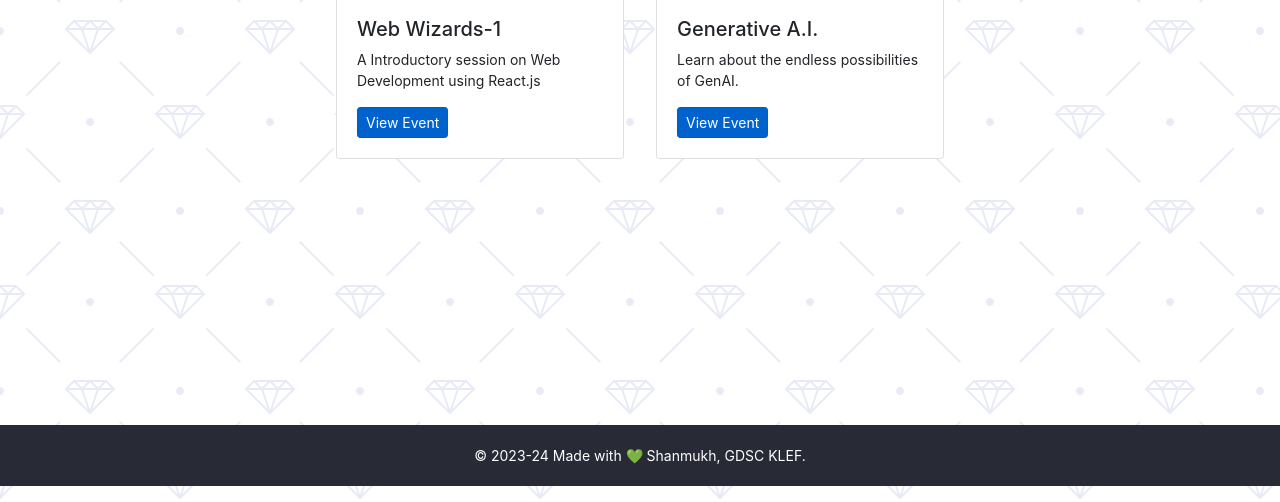
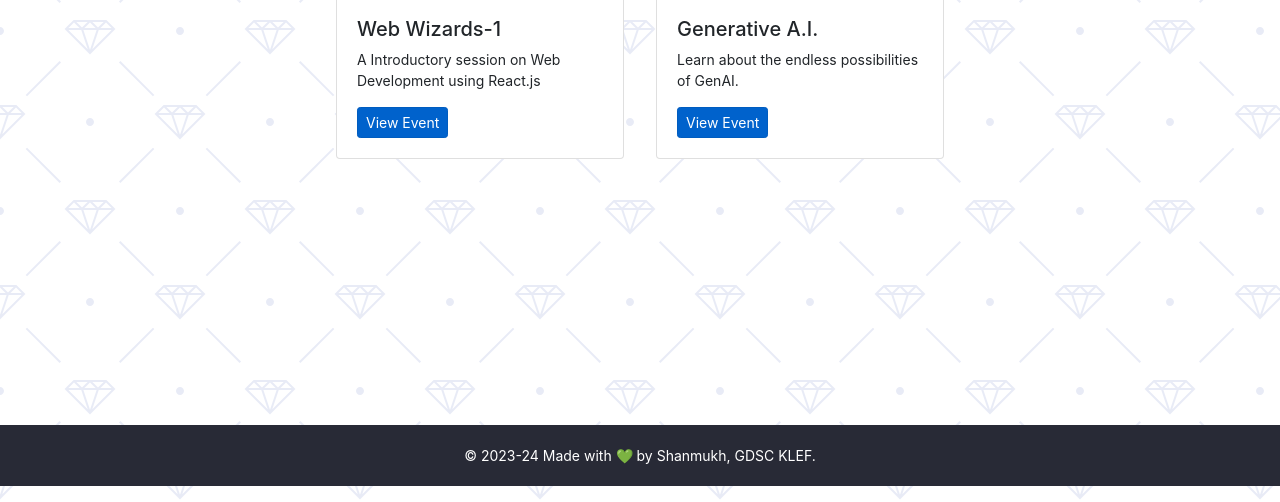
Before and after one commit to Shanmukh025/GDSCWebsite, a plain HTML site: page events.html in a window 1280 px wide. Shown: the part 1858-2360 px from the top of the page. Drawn offline with nearby package versions, Linux system fonts and the light colour scheme.

Commit message:
Update events.html

```diff
--- a/events.html
+++ b/events.html
@@ -111,7 +111,7 @@
     </div>
   </div>
 </div>
-<footer><div><p class="credits">&copy; 2023-24 Made with &#128154; Shanmukh, GDSC KLEF.</p></div></footer>
+<footer><div><p class="credits">&copy; 2023-24 Made with &#128154; by Shanmukh, GDSC KLEF.</p></div></footer>
 </body>
 
 <script src="https://code.jquery.com/jquery-3.4.1.slim.min.js" integrity="sha384-J6qa4849blE2+poT4WnyKhv5vZF5SrPo0iEjwBvKU7imGFAV0wwj1yYfoRSJoZ+n" crossorigin="anonymous"></script>
```
